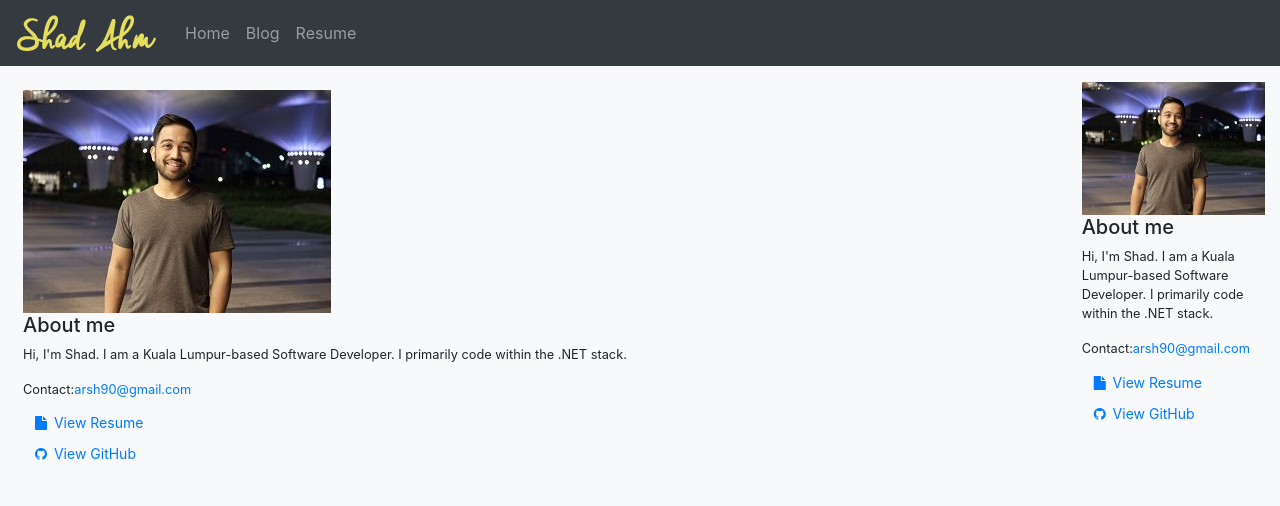
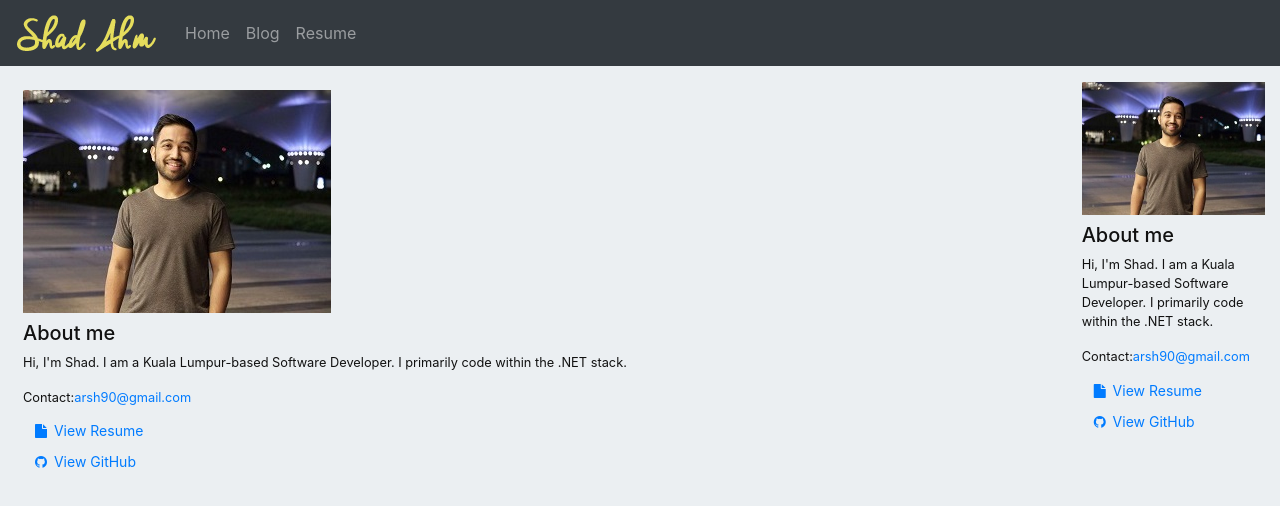
Before and after one commit to ShadAhm/shadahm.github.io, an Angular app: page /about in a window 1280 px wide. Shown: the top 506 px of the page. Built offline with nearby package versions, Linux system fonts and the light colour scheme.

Commit message:
sass to scss

```diff
--- a/angular.json
+++ b/angular.json
@@ -10,7 +10,7 @@
       "prefix": "app",
       "schematics": {
         "@schematics/angular:component": {
-          "style": "sass"
+          "style": "scss"
         }
       },
       "architect": {
@@ -27,7 +27,7 @@
               "src/assets"
             ],
             "styles": [
-              "src/styles.sass"
+              "src/styles.scss"
             ],
             "scripts": [],
             "es5BrowserSupport": true
@@ -84,7 +84,7 @@
             "tsConfig": "src/tsconfig.spec.json",
             "karmaConfig": "src/karma.conf.js",
             "styles": [
-              "src/styles.sass"
+              "src/styles.scss"
             ],
             "scripts": [],
             "assets": [
--- a/src/app/app.component.scss
+++ b/src/app/app.component.scss
@@ -1,3 +1,4 @@
+
 .navbar-nav.shad-orange-navbar .nav-item:hover {
     color:#e5dd5c;
 }
--- a/src/app/components/about/about.component.html
+++ b/src/app/components/about/about.component.html
@@ -1,8 +1,8 @@
-<div class="about-me-panel bg-light">
+<div class="about-me-panel">
   <div class="about-me-imagebox">
     <img src="./assets/images/me.jpg" class="img-fluid" />
   </div>
-  <div class="about-me-content">
+  <div class="about-me-content pt-2">
     <h5>About me</h5>
     <p>Hi, I'm Shad. I am a Kuala Lumpur-based Software Developer. I primarily code within the .NET stack.</p>
     <label for="emailLink">Contact: </label><a id="emailLink" href="mailto:arsh90@gmail.com">arsh90@gmail.com</a>
--- a/src/index.html
+++ b/src/index.html
@@ -8,7 +8,7 @@
   <meta name="viewport" content="width=device-width, initial-scale=1">
   <link rel="icon" type="image/x-icon" href="favicon.ico">
 </head>
-<body class="bg-light">
+<body>
   <app-root></app-root>
 </body>
 </html>
--- a/src/styles.sass
+++ /dev/null
@@ -1,4 +0,0 @@
-@import '~bootstrap/dist/css/bootstrap.min.css';
-@import '~font-awesome/css/font-awesome.css';
-
-/* You can add global styles to this file, and also import other style files */
--- /dev/null
+++ b/src/styles.scss
@@ -0,0 +1,5 @@
+$body-bg: #ebeff2;
+$body-color: #111;
+
+@import 'node_modules/bootstrap/scss/bootstrap';
+@import '~font-awesome/css/font-awesome.css';
```
